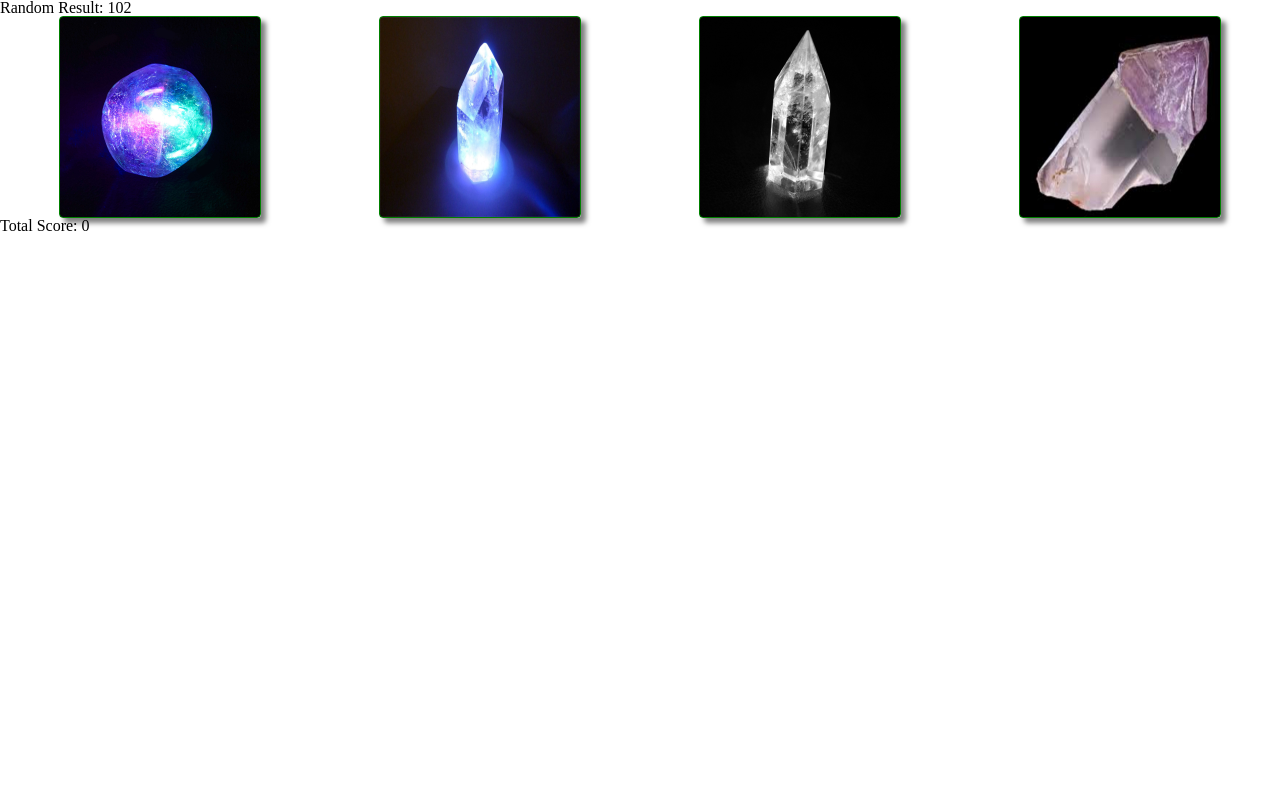
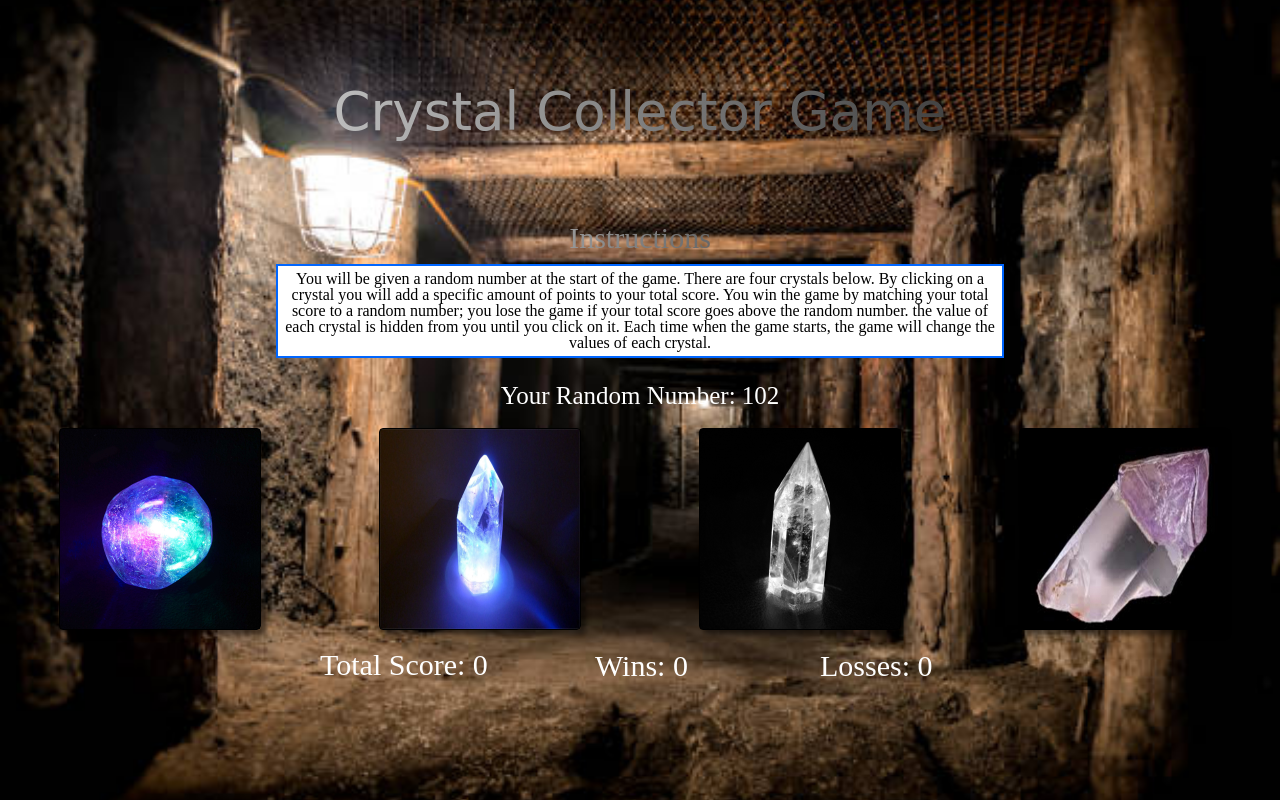
Before and after one commit to hglane/unit-4-game, a plain HTML site: page index.html in a window 1280 px wide. Drawn offline with nearby package versions, Linux system fonts and the light colour scheme.

Commit message:
adding final details

```diff
--- a/css/style.css
+++ b/css/style.css
@@ -1,4 +1,15 @@
 
+html, body {
+    height: 100%;
+    width: 100%;
+    padding: 0;
+    margin: 0;
+    background: black url(/images/mineshaft.jpg) center center no-repeat;;
+  -webkit-background-size: cover;
+  -moz-background-size: cover;
+  -o-background-size: cover;
+  background-size: cover;
+  }
 
 .crystals{
     display: flex;
@@ -7,7 +18,7 @@
 }
 
 .crystal{
-    border: 1px solid green;
+    border: 1px solid black;
     height: 200px;
     width: 200px;
     border-radius: 4px;
@@ -24,3 +35,97 @@
 img{
     width: 50px;
 }
+
+#previous{
+    color: white;
+}
+
+#pageTitle{
+    font-size: 53px;
+    padding: 85px;
+    text-align: center;
+    font-family: cursive;
+    background: -webkit-linear-gradient(left, white, black);
+    background: -o-linear-gradient(right, white, white));
+    background: -moz-linear-gradient(right, white, white));
+    background: linear-gradient(to right, white, white));
+    -webkit-background-clip: text;
+    -webkit-text-fill-color: transparent;
+}
+
+#instructions {
+    text-align: center;
+    height: 150px;
+    width: 60%;
+    margin: 0 auto;
+    margin-top: 10px;
+}
+
+#insText{
+    border: 2px solid #0066FF;
+    background-color:white;
+
+    padding:5px;
+    margin-top:5px;
+    margin-bottom:5px;
+    margin-left:20px;
+    margin-right:20px;
+}
+
+h1{
+    padding: 10px;
+    margin-bottom: -20px;
+    font-size: 30px;
+    background: -webkit-linear-gradient(left, white, black);
+    background: -o-linear-gradient(right, white, white));
+    background: -moz-linear-gradient(right, white, white));
+    background: linear-gradient(to right, white, white));
+    -webkit-background-clip: text;
+    -webkit-text-fill-color: transparent;
+}
+
+#result{
+    color: white;
+    padding: 20px;
+    margin: 0 auto;
+}
+
+#previous{
+    color: white;
+    padding: 20px;
+    margin: 0 auto;
+}
+
+#win{
+    color: white;
+    padding: 20px;
+    margin: 0 auto;
+}
+
+#lose{
+    color: white;
+    padding: 20px;
+    margin: 0 auto;
+}
+
+#result{
+    text-align: center;
+    font-size: 25px
+}
+
+#win {
+    margin-left: 575px;
+    margin-top: -69px;
+    font-size: 30px;
+}
+
+#lose {
+    margin-left: 800px;
+    margin-top: -70px;
+    font-size: 30px;
+}
+
+#previous {
+    font-size: 30px;
+    margin-left: 300px;
+}
--- a/index.html
+++ b/index.html
@@ -12,6 +12,23 @@
 
 <body>
 
+    <h1 id="pageTitle">Crystal Collector Game</h1>
+
+    <div id="instructions">
+        <h1>Instructions</h1>
+        <br>
+
+       <p id=insText>
+        You will be given a random number at the start of the game.
+        There are four crystals below. By clicking on a crystal you will add a specific amount of points to your total score.
+        You win the game by matching your total score to a random number; you lose the game if your total score goes above the random number.
+        the value of each crystal is hidden from you until you click on it.
+        Each time when the game starts, the game will change the values of each crystal.
+        </p>
+
+    </div>
+
+
     <p id="result"></p>
     <div class="crystals">
 
--- a/javascript/app.js
+++ b/javascript/app.js
@@ -19,7 +19,7 @@ var resetAndStart = function () {
 
     random_result = Math.floor(Math.random() * 101 ) + 19;
 
-    $("#result").html('Random Result: ' + random_result);
+    $("#result").html('Your Random Number: ' + random_result);
 
     for(var i = 0; i < 4; i++){
 
@@ -42,6 +42,10 @@ var resetAndStart = function () {
     }
 
     $("#previous").html("Total Score: " + previous);
+
+    $("#win").html("Wins: " + win);
+
+    $("#lose").html("Losses: " + lose);
 }
 
 
@@ -89,8 +93,7 @@ $(document).on('click', ".crystal", function(){
 //a game with 4 crystals and random result
 //every crystal needs a random number between 1-12
 //that number should be generated every time we win or lose
-//to those 4 crystals
 //when clicking any crystal, it should be adding with the previous result
-//until it equals the to the random result
-//If it is greater than the random result we decrement a lose counter
-//If it is equal, then we increment a win counter
+//until it equals the random result
+//If it is greater than the random result we add to loss counter
+//If it is equal, then we add to win counter
```
Also changed, not shown: images/mineshaft.jpg (added).
